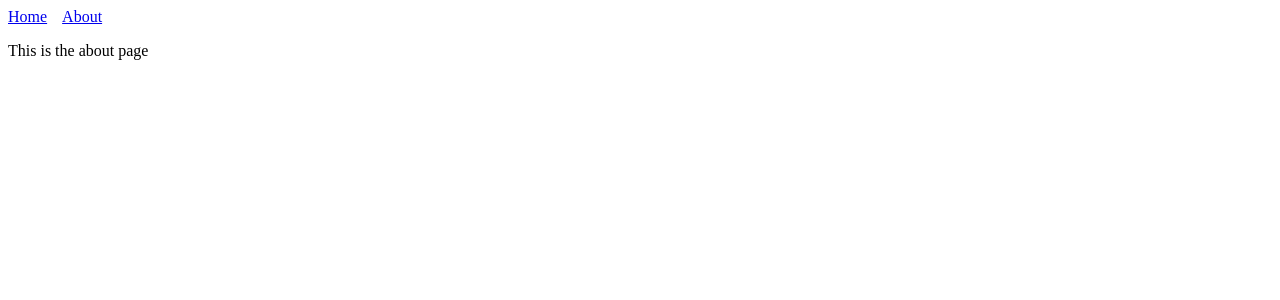
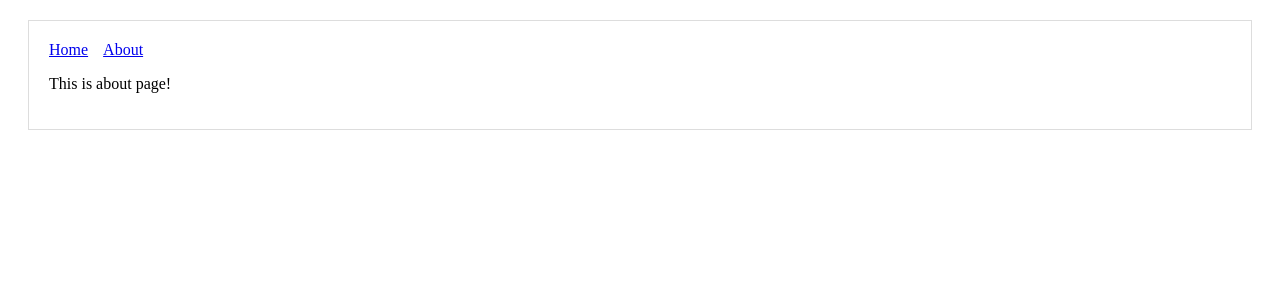
Before and after one commit to picklu/nextapp, a Next.js app: page /about in a window 1280 px wide. Shown: the top 300 px of the page. Built offline with nearby package versions, Linux system fonts and the light colour scheme.

Commit message:
Using shared components

```diff
--- /dev/null
+++ b/components/MyLayout.js
@@ -0,0 +1,16 @@
+import Header from './Header';
+
+const layoutStyle = {
+    margin: 20,
+    padding: 20,
+    border: '1px solid #DDD'
+};
+
+const Layout = props => (
+    <div style={ layoutStyle }>
+        <Header />
+        { props.children }
+    </div>
+);
+
+export default Layout;
--- a/pages/about.js
+++ b/pages/about.js
@@ -1,8 +1,7 @@
-import Header from '../components/Header';
+import Layout from '../components/MyLayout';
 
 export default () => (
-    <div>
-        <Header />
-        <p>This is the about page</p>
-    </div>
+    <Layout>
+        <p>This is about page!</p>
+    </Layout>
 );
```
Also changed, not shown: pages/index.js (+4 -7 lines).
